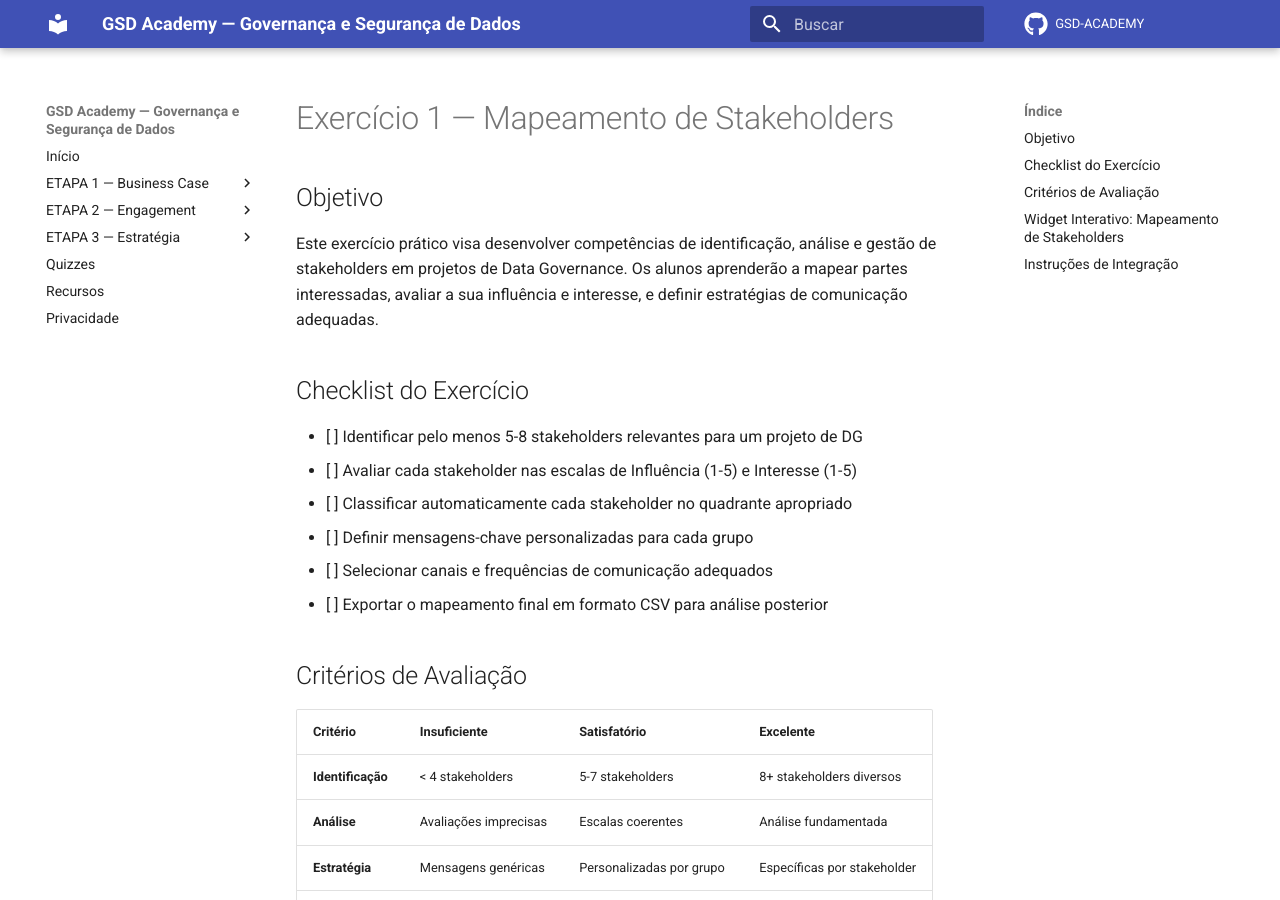
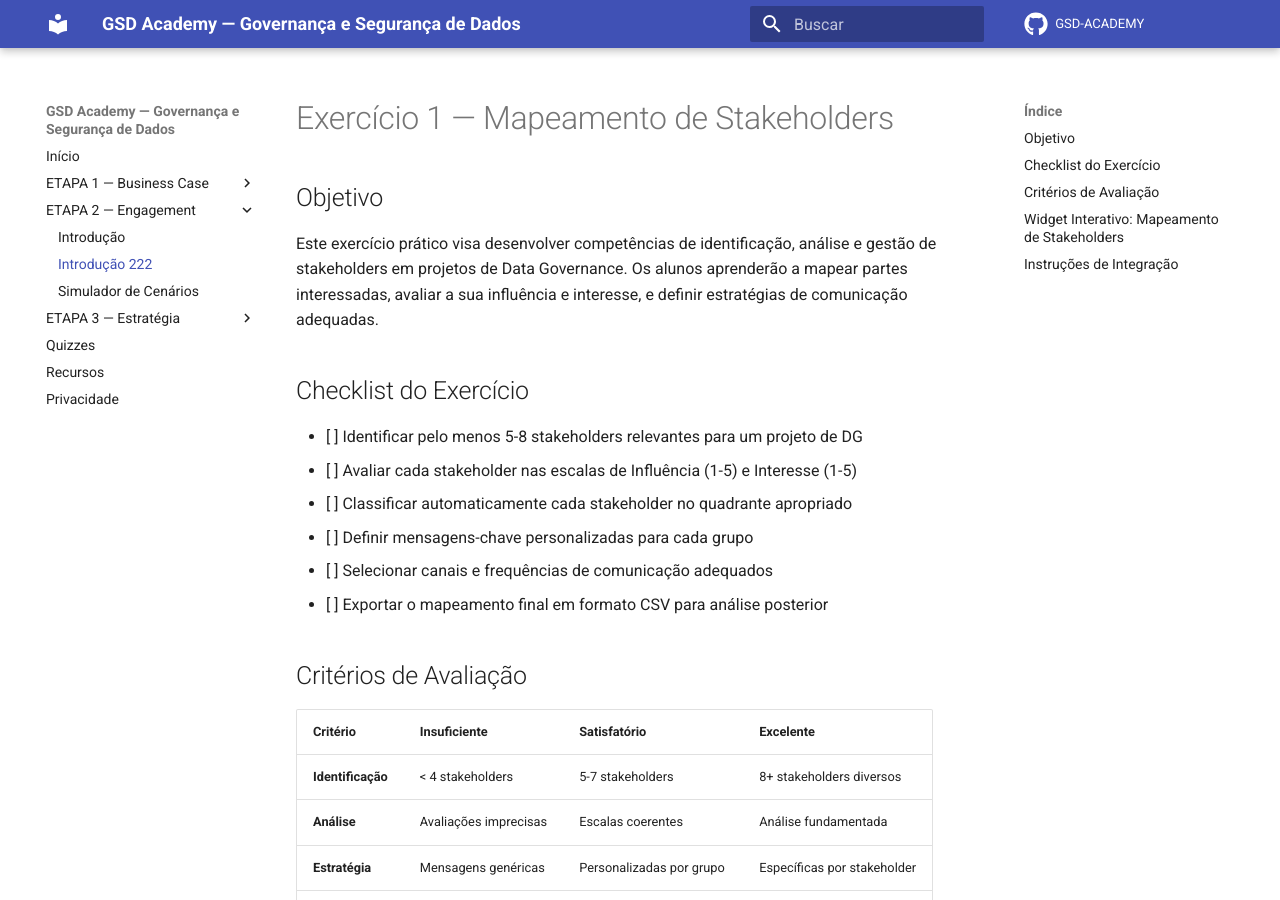
Before and after one commit to guilhasn/GDS-ACADEMY, an MkDocs documentation site: the page built from docs/ETAPA 2 - Engagement/ex1-mapeamento-stakeholders.md, in a window 1280 px wide and 900 px high. Built offline with MkDocs 1.6.1 and Material for MkDocs 9.7.7, drawn with Linux system fonts in a browser that asks for light colours; comment, search, counter and statistics services are not loaded; some of the changed lines change nothing that is shown.

Commit message:
Nova versao do Git

```diff
--- a/mkdocs.yml
+++ b/mkdocs.yml
@@ -44,7 +44,7 @@ nav:
       - Atividade Interativa: ETAPA 1 - Business Case/atividade-business-case.html
   - ETAPA 2 — Engagement:
       - Introdução: etapa-02-engagement.md
-      - Introdução 222: ex1-mapeamento-stakeholders.md
+      - Introdução 222: ETAPA 2 - Engagement/ex1-mapeamento-stakeholders.md
       - Simulador de Cenários: ETAPA 2 - Engagement/simulador-cenarios-engagement.html
   - ETAPA 3 — Estratégia:
       - Introdução: etapa-03-estrategia.md
```
